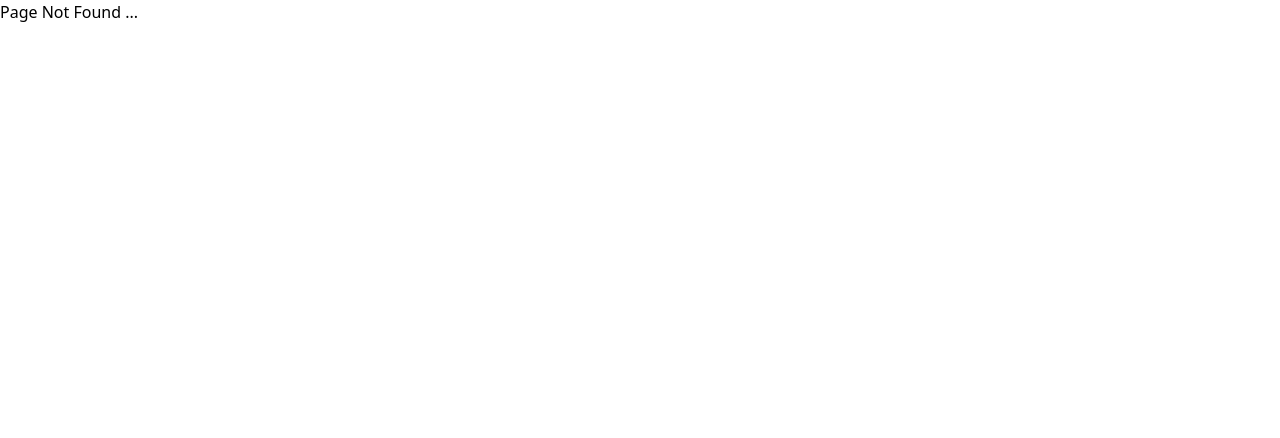
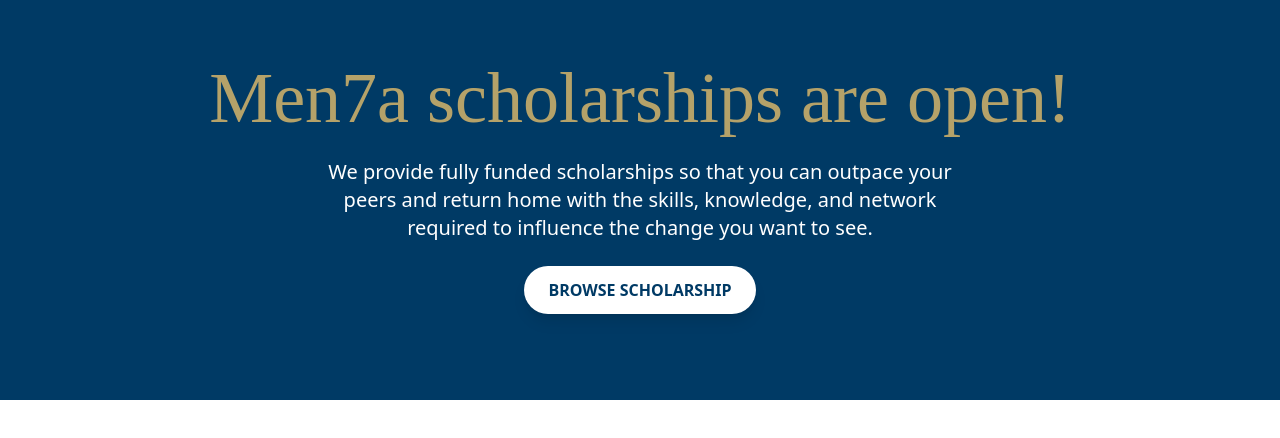
Before and after one commit to hossam101999/menha-H, a React (Vite) app: page /Browse in a window 1280 px wide. Before the commit this address had no page. Shown: the top 438 px of the page. Built offline with nearby package versions, Linux system fonts and the light colour scheme.

Commit message:
"FEAT:add browseScholarship component" (#2)

```diff
--- a/src/App.jsx
+++ b/src/App.jsx
@@ -11,6 +11,7 @@
 
 import { AuthProvider } from "./context/AuthContext";
 import ProtectedRoute from "./ui/ProtectedRoute";
+import BrowseScholarship from "./features/dashboard/BrowseScholarship";
 
 function App() {
   return (
@@ -77,6 +78,7 @@
               </ProtectedRoute>
             }
           />
+          <Route path="/Browse" element={<BrowseScholarship />} />
           <Route path="*" element={<PageNotFound />} />
         </Routes>
       </BrowserRouter>
--- /dev/null
+++ b/src/features/dashboard/BrowseScholarship.jsx
@@ -0,0 +1,38 @@
+import RepeatParagrah from "../../ui/RepeatParagrah";
+import { useNavigate } from 'react-router-dom';
+
+function BrowseScholarship() {
+  const navigate = useNavigate();
+  const handleNavigate = () => {
+    navigate('/scholarship');
+  };
+
+  return (
+    <section className="bg-[#003A65] py-12 min-h-[400px] flex items-center justify-center mx-auto max-w-700">
+      <div className="container px-4 text-center">
+        <RepeatParagrah>
+          <h2 className="text-3xl sm:text-5xl md:text-7xl mb-6 text-center mx-auto max-w-full">
+          Men7a scholarships are open!
+          </h2>
+        </RepeatParagrah>
+
+        <p className="text-white mb-6 text-base sm:text-lg md:text-xl mx-auto max-w-2xl leading-relaxed">
+          We provide fully funded scholarships so that you can outpace your peers and return home
+          with the skills, knowledge, and network required to influence the change you want to see.
+        </p>
+
+        <div className="flex justify-center mb-6 mt-4">
+          <button
+            onClick={handleNavigate}
+            className="inline-block px-6 py-3 bg-white text-[#003a65] font-bold rounded-full shadow-lg transition hover:bg-[#b92a3b] hover:text-white"
+            aria-label="Apply"
+          >
+            BROWSE SCHOLARSHIP
+          </button>
+        </div>
+      </div>
+    </section>
+  );
+}
+
+export default BrowseScholarship;
--- a/src/ui/RepeatParagrah.jsx
+++ b/src/ui/RepeatParagrah.jsx
@@ -2,7 +2,7 @@
 
 export default function RepeatParagrah({ children }) {
   return (
-    <div className="font-normal  text-base leading-snug font-brush text-[#8A690F]">
+    <div className="font-normal  text-base leading-snug font-brush text-[#B5A269]">
       {children}
     </div>
   );
```
